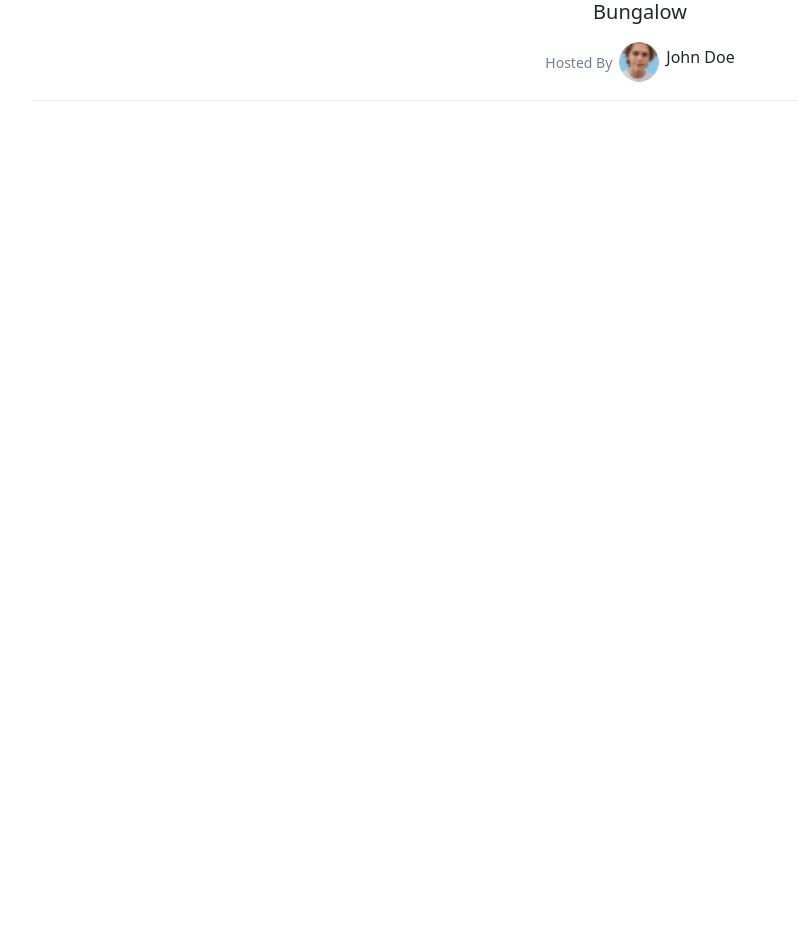
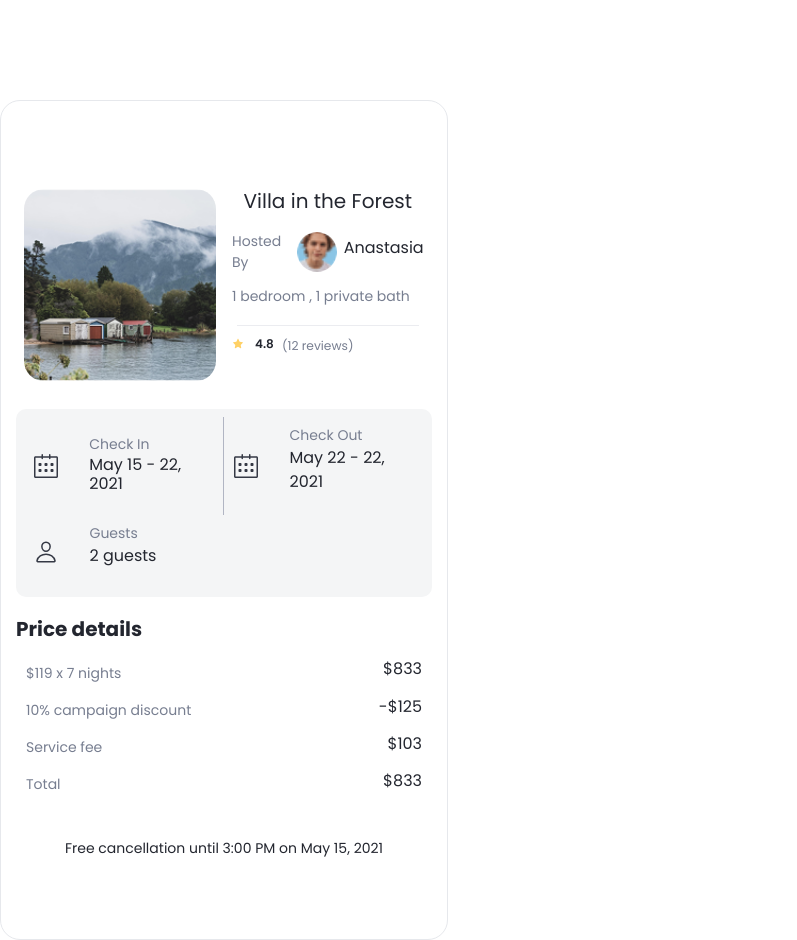
Before and after one commit to Areej-Farag/Fleet-Project, a React (Create React App) app in the folder FrontEnd/: page / in a window 1280 px wide. Shown: the whole page, without its empty margins (0-797 px from the left). Before the commit the page ends 800 px from the top, so only its background shows below. Built offline with nearby package versions, Linux system fonts and the light colour scheme.

Commit message:
finishing Payment confirmation Organisms

```diff
--- a/FrontEnd/src/App.js
+++ b/FrontEnd/src/App.js
@@ -1,13 +1,11 @@
-
 import React from "react";
-import HostSection from "./Components/Molecules/HostSection";
-import img1 from './Images/avatar.png'
+import PaymentConfirmationDetailes from "./Components/Organisms/PaymentConfirmationDetailes";
 
 
 const App = () => {
   return (
     <>
-      <HostSection AvatarSrc={img1} HostName={"John Doe"} AvatarSize={"small"} PropertyName={"Bungalow"}/>
+    <PaymentConfirmationDetailes/>
     </>
   );
 };
--- a/FrontEnd/src/Components/Atoms/Typograph.jsx
+++ b/FrontEnd/src/Components/Atoms/Typograph.jsx
@@ -2,7 +2,7 @@ import React from "react";
 import PropTypes from "prop-types";
 import "bootstrap/dist/css/bootstrap.min.css";
 
-const Typograph = ({ variant, children, className, color }) => {
+const Typograph = ({ variant, children, className, color, bold }) => {
   const variants = {
     h1: "h1 display-1",
     h2: "h2 display-2",
@@ -18,9 +18,14 @@ const Typograph = ({ variant, children, className, color }) => {
     button: "btn",
   };
 
-  const Tag = variants[variant] ? variant : "p"; // التأكد من أن الـ variant موجود
-  const styles = color ? { color } : {}; // تطبيق اللون إذا كان موجودًا
-  const classes = `${variants[variant] || ""} ${className || ""}`.trim(); // إصلاح الـ className
+  const Tag = variants[variant] ? variant : "p";
+  const styles = {
+    color: color || "inherit",
+    fontWeight: bold ? "bold" : "normal",
+    fontFamily: "Poppins, sans-serif",
+  };
+
+  const classes = `${variants[variant] || ""} ${className || ""}`.trim();
 
   return (
     <Tag className={classes} style={styles}>
@@ -46,13 +51,15 @@ Typograph.propTypes = {
   ]),
   children: PropTypes.node.isRequired,
   className: PropTypes.string,
-  color: PropTypes.string, // تحديد اللون كـ prop اختيارية
+  color: PropTypes.string,
+  bold: PropTypes.bool,
 };
 
 Typograph.defaultProps = {
   variant: "p",
   className: "",
-  color: "", // افتراضيًا بدون لون
+  color: "",
+  bold: false,
 };
 
 export default Typograph;
--- a/FrontEnd/src/Components/Molecules/BookingDetails.jsx
+++ b/FrontEnd/src/Components/Molecules/BookingDetails.jsx
@@ -1,35 +1,23 @@
 import React from "react";
-import Typograph from "../Atoms/Typograph"; // تأكد من وجود Typograph في المسار الصحيح
-import colors from "../Atoms/Colors"; // تأكد من وجود Colors في المسار الصحيح
+import Typograph from "../Atoms/Typograph"; // تأكد من أن المسار صحيح
+import colors from "../Atoms/Colors";
+import "../Styles/molecules.css"; // ملف CSS يحتوي على التنسيقات
 
 const BookingDetails = ({ icon, title, value }) => {
-  const iconColor = colors.Neutrals[4]; // هنا بنحدد اللون الذي نريد استخدامه للأيقونة، نفس لون العنوان
-
   return (
-    <div
-      style={{
-        display: "flex",
-        justifyContent: "space-between",
-        alignItems: "center",
-        marginBottom: "8px",
-      }}
-    >
-      <div style={{ display: "flex", alignItems: "center" }}>
-        {/* الأيقونة على اليسار مع نفس اللون المستخدم في العنوان */}
-        <div style={{ fontSize: 24, color: iconColor }}>{icon}</div>
-        <div style={{ marginLeft: "20px" }}>
-          {/* عرض العنوان */}
-          <Typograph variant="small" color={iconColor}>
+    <div className="booking-details">
+      <div className="booking-details-content">
+        {icon && <div className="booking-icon">{icon}</div>}
+        <Typograph variant="small" color={colors.Neutrals[4]}>
           {title}
         </Typograph>
       </div>
-      </div>
-      {/* القيمة على اليمين */}
       <div>
       <Typograph variant="h6" color={colors.Neutrals[2]}>
         {value}
       </Typograph>
       </div>
+
     </div>
   );
 };
--- a/FrontEnd/src/Components/Organisms/PaymentConfirmationDetailes.jsx
+++ b/FrontEnd/src/Components/Organisms/PaymentConfirmationDetailes.jsx
@@ -10,8 +10,29 @@ import colors from "../Atoms/Colors";
 import Icon from "../Atoms/Icons";
 import { SlCalender } from "react-icons/sl";
 import { IoPersonOutline } from "react-icons/io5";
+import BookingDetails from "../Molecules/BookingDetails";
 
-export default function PaymentConfirmationDetailes() {
+const bookingData = [
+  {
+    title: "$119 x 7 nights",
+    value: "$833",
+  },
+  {
+    title: "10% campaign discount",
+    value: "-$125",
+  },
+  {
+    title: "Service fee",
+    value: "$103",
+  },
+  {
+    title: "Total",
+    value: "$833",
+  },
+];
+export default function PaymentConfirmationDetailes({
+  BookingData = bookingData,
+}) {
   return (
     <div className="payment-confirmation-detailes">
       <div className="Photo-and-host-sec d-flex">
@@ -26,13 +47,24 @@ export default function PaymentConfirmationDetailes() {
             PropertyName={"Villa in the Forest"}
             childern={
               <>
-                <Rate rating={"4.8"} />
+                <div>
+                <Typograph variant={"small"} color={colors.Neutrals[4]}>
+                  {" "}
+                  1 bedroom , 1 private bath
+                  </Typograph>
+                </div>
+              </>
+            }
+          />
+           <div className="d-flex">
+                <Rate rating={"4.8"}/>
+                <div className="review-count">
                 <Typograph variant={"small"} color={colors.Neutrals[4]}>
                   (12 reviews)
                 </Typograph>
-              </>
-            }
-          />
+                </div>
+
+                </div>
         </div>
       </div>
       <div className="TextedIcons-container d-flex p-2 flex-wrap">
@@ -58,7 +90,7 @@ export default function PaymentConfirmationDetailes() {
           <Typograph variant="small" color={colors.Neutrals[4]}>
             Check Out
           </Typograph>
-          <Typograph variant="h6" color={colors.Neutrals[2]}>
+          <Typograph variant="p" color={colors.Neutrals[2]}>
             May 22 - 22, 2021
           </Typograph>
         </Icon>
@@ -71,17 +103,29 @@ export default function PaymentConfirmationDetailes() {
           <Typograph variant="small" color={colors.Neutrals[4]}>
             Guests
           </Typograph>
-          <Typograph variant="h6" color={colors.Neutrals[2]}>
+          <Typograph variant="p" color={colors.Neutrals[2]} >
             2 guests
           </Typograph>
         </Icon>
       </div>
-      <div className="paymment-details">
-        <p>GGGG</p>
-        <p>GGg</p>
-        <p>GGG</p>
-        <p>g</p>
-        <p>RRR</p>
+
+      <div className="price-details-container" >
+      <Typograph variant={"h5"} color={colors.Neutrals[2]} bold={true}>
+          Price details{" "}
+        </Typograph>
+        <div className="paymment-details">
+          <div>
+          {BookingData.map((item, index) => (
+            <BookingDetails
+              key={index}
+              icon={item.icon}
+              title={item.title}
+              value={item.value}
+            />
+          ))}
+          </div>
+
+        </div>
       </div>
       <Typograph variant={"small"} color={colors.Neutrals[2]}>
         {" "}
--- a/FrontEnd/src/Components/Styles/atoms.css
+++ b/FrontEnd/src/Components/Styles/atoms.css
@@ -376,6 +376,7 @@
   display: flex;
   align-items: center;
   justify-content: center;
+  margin-right: 2px;
 }
 
 .star-icon {
@@ -384,9 +385,10 @@
 }
 
 .rating-box {
-  width: 19px;
   height: 20px;
   display: flex;
+  padding: 5px;
+  /* margin-left: 5px; */
   align-items: center;
   justify-content: center;
 }
@@ -402,7 +404,9 @@
 
 .review-count {
   font-size: 12px;
-  color: var(--color-neutral-5); /* أو اللون المناسب */
+  width: 100px;
+  margin-left: 5px;
+  color: var(--color-neutral-4); /* أو اللون المناسب */
 }
 
 /* ====== Icon ====== */
--- a/FrontEnd/src/Components/Styles/molecules.css
+++ b/FrontEnd/src/Components/Styles/molecules.css
@@ -1,20 +1,42 @@
 @import "./global.css";
-.text-with-btn-container{
+@import url('https://fonts.googleapis.com/css2?family=Poppins:wght@300;400;600;700&display=swap');
+
+.text-with-btn-container {
   display: flex;
   justify-content: space-between;
 }
 /* HostSection */
-.host-section{
+.host-section {
   display: flex;
   align-items: center;
 }
-.host-section img{
+.host-section img {
   margin: 0px 7px;
 }
-.host-section-container{
+.host-section-container {
   display: flex;
   justify-content: center;
   align-items: center;
   flex-direction: column;
   gap: 10px;
 }
+/* BookSection */
+.booking-details {
+  width: 100%;
+  display: flex;
+  justify-content: space-between;
+  align-items: center;
+  margin-bottom: 10px;
+}
+
+.booking-details-content {
+  display: flex;
+  justify-content: space-between;
+  align-items: center;
+}
+
+.booking-icon {
+  font-size: 24px;
+  color: var(--neutral-4);
+  margin-right: 10px;
+}
--- a/FrontEnd/src/Components/Styles/organisms.css
+++ b/FrontEnd/src/Components/Styles/organisms.css
@@ -1,17 +1,17 @@
 @import "global.css";
-*{
+* {
   margin: 0;
   padding: 0;
   box-sizing: border-box;
   transition: all 0.3s ease-in-out;
 }
 /* PaymentForm Styles */
-.payment-form{
+.payment-form {
   width: 35%;
   height: 100vh;
   padding: 20px;
 }
-.payment-form .detailsIcons{
+.payment-form .detailsIcons {
   display: flex;
   width: 90%;
   flex-direction: row;
@@ -19,7 +19,7 @@
   align-items: center;
   margin-bottom: 20px;
 }
-.payment-form .detailsIcons .IconContainer{
+.payment-form .detailsIcons .IconContainer {
   background-color: var(--color-neutral-7);
   width: 48%;
   border-radius: 10px;
@@ -28,12 +28,11 @@ padding: 5px 10px;
 .payment-form .detailsIcons .IconText {
   width: 85%;
 }
-.payment-form .detailsIcons .icon{
+.payment-form .detailsIcons .icon {
   width: 40px;
   height: 40px;
   border-radius: 50%;
   display: flex;
-
 }
 
 /* CreditCardInfoForm Styles */
@@ -42,24 +41,24 @@ padding: 5px 10px;
   flex-direction: column;
   justify-content: space-between;
 }
-.credit-card-form .input-field{
+.credit-card-form .input-field {
   margin-bottom: 25px;
 }
-.credit-card-form .checkbox{
+.credit-card-form .checkbox {
   width: 60%;
   height: 30px;
   display: flex;
   flex-direction: row-reverse;
   align-items: center;
 }
-.credit-card-form .checkbox .input-field{
+.credit-card-form .checkbox .input-field {
   display: flex;
   flex-direction: row;
   justify-content: flex-start;
   align-items: center;
   vertical-align: baseline;
 }
-.checkbox .input-container{
+.checkbox .input-container {
   height: 20px;
   width: 20%;
   display: flex;
@@ -67,7 +66,7 @@ padding: 5px 10px;
   justify-content: flex-start;
   align-items: center;
 }
-.credit-card-form .checkbox label{
+.credit-card-form .checkbox label {
   font-size: 15px;
   text-transform: capitalize;
   color: var(--color-neutral-4);
@@ -77,55 +76,70 @@ padding: 5px 10px;
   text-align: left;
 }
 
-.credit-card-form .checkbox input{
+.credit-card-form .checkbox input {
   width: 20px;
   height: 20px;
 }
-.credit-card-form textarea{
+.credit-card-form textarea {
   border: 1px solid var(--color-neutral-6);
   border-radius: 10px;
   outline: none;
   margin: 20px 0;
   padding: 5px;
 }
-.credit-card-form textarea:focus{
+.credit-card-form textarea:focus {
   border: 1px solid var(--color-neutral-4);
 }
-.credit-card-form .card-expiration input{
+.credit-card-form .card-expiration input {
   width: 90%;
   margin-right: 10px;
 }
 
 /* payment-confirmation-detailes */
-.payment-confirmation-detailes{
+.payment-confirmation-detailes {
   margin-top: 100px;
-    width: 50%;
-    height: 100vh;
+  width: 35%;
+  height: 105vh;
   display: flex;
   flex-direction: column;
   justify-content: center;
   align-items: center;
   gap: 20px;
+  border: 1px solid var(--color-neutral-6);
+  border-radius: 20px;
+  padding: 20px 15px;
 }
-.payment-confirmation-detailes .TextedIcons-container .IconContainer{
-    width: 48%;
+.payment-confirmation-detailes .TextedIcons-container .IconContainer {
+  width: 50%;
   padding-left: 10px;
 }
-.payment-confirmation-detailes .TextedIcons-container .IconContainer:first-child{
-    border-right: 1px solid var(--color-neutral-5) ;
+.TextedIcons-container{
+    background-color: var(--color-neutral-7);
+    border-radius: 10px;
+    padding: 5px 10px;
 }
-
-
-
-
-
-
-
+.payment-confirmation-detailes
+  .TextedIcons-container
+  .IconContainer:first-child {
+  border-right: 1px solid var(--color-neutral-5);
+}
+.price-details-container{
+    width: 100%;
+}
+.paymment-details {
+  /* width: 90%; */
+  padding: 10px;
+}
+.payment-confirmation-detailes  .review-count{
+    width: 100px;
+    vertical-align: baseline;
+    font-size: 14px;
+    margin-left: 15px;
+}
 
 /* Media Queries */
 @media screen and (max-width: 768px) {
-    .payment-form{
+  .payment-form {
     width: 100vw;
   }
-
 }
```
Lines whose indentation alone changed are shown as unchanged.
